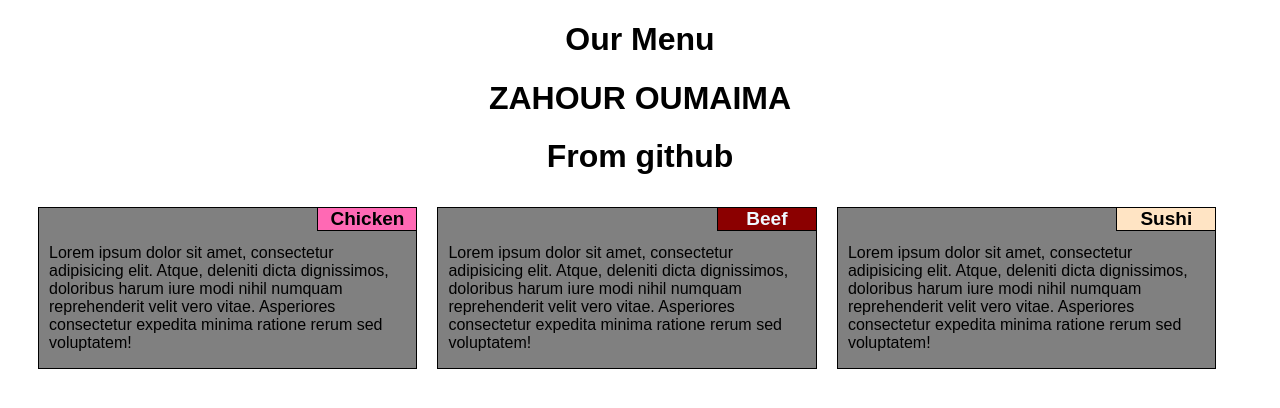
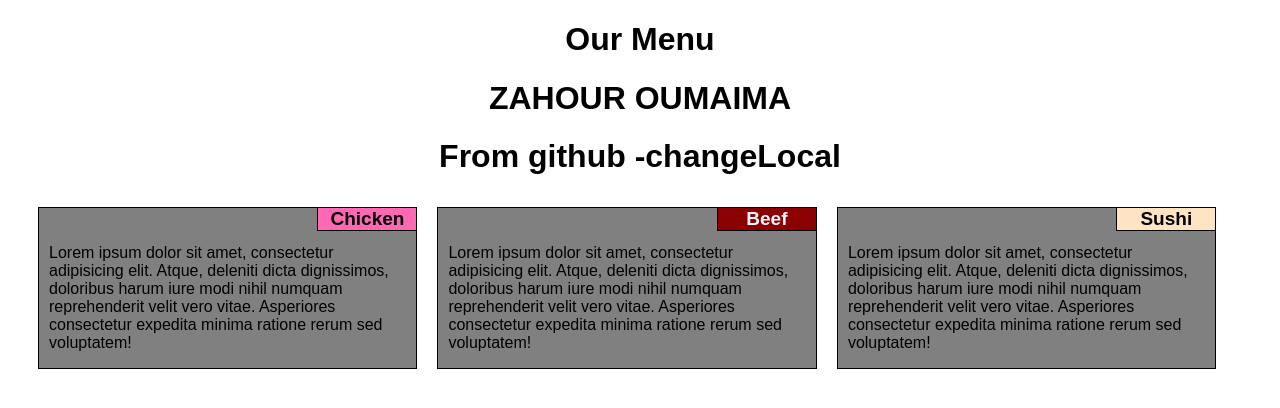
Before and after one commit to ZAHOUR-Oumaima/TpGit, a plain HTML site: page index.html in a window 1280 px wide. Drawn offline with Linux system fonts and the light colour scheme.

Commit message:
changement effectue

```diff
--- a/index.html
+++ b/index.html
@@ -11,7 +11,7 @@
 <body>
 <h1>Our Menu</h1>
 <h1>ZAHOUR OUMAIMA</h1>
-<h1>From github</h1>
+<h1>From github -changeLocal</h1>
 <div class="row">
     <div class="box chicken">
         <section id="chicken">Chicken</section>
```
